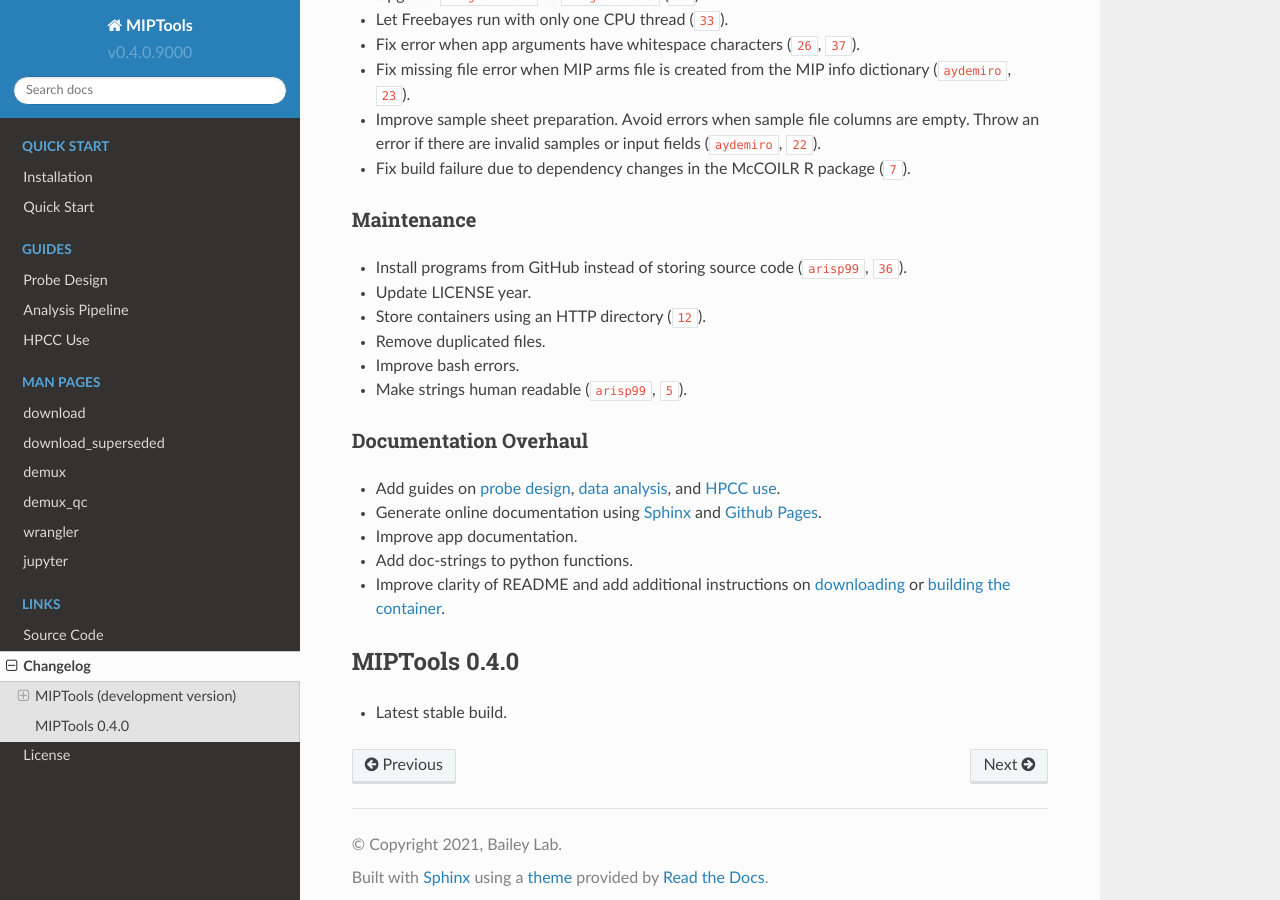
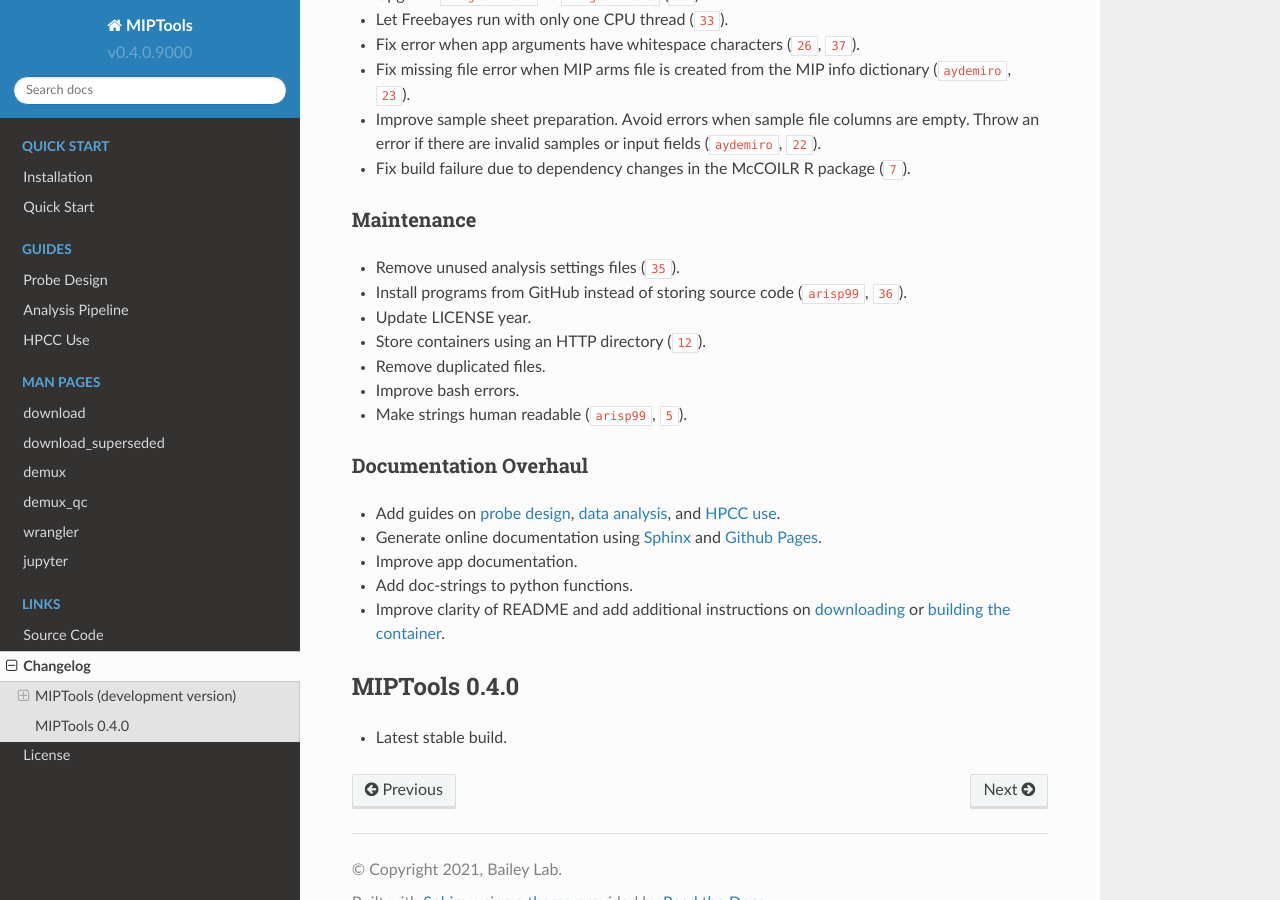
Before and after one commit to bailey-lab/MIPTools, a Sphinx documentation site: the page built from docs/CHANGELOG.rst, in a window 1280 px wide and 900 px high, scrolled down 482 px. Built offline with Sphinx 7.4.7 and the Read the Docs theme 2.0.0, drawn with Linux system fonts in a browser that asks for light colours; cross-references to code outside the pages are shown as plain code.

Commit message:
Remove unused analysis settings files
See #35.

```diff
--- a/docs/CHANGELOG.rst
+++ b/docs/CHANGELOG.rst
@@ -36,6 +36,7 @@ Bug Fixes
 Maintenance
 -----------
 
+-  Remove unused analysis settings files (:github:issue:`35`).
 -  Install programs from GitHub instead of storing source code
    (:github:user:`arisp99`, :github:pull:`36`).
 -  Update LICENSE year.
```
Also changed, not shown: 15 other files.
